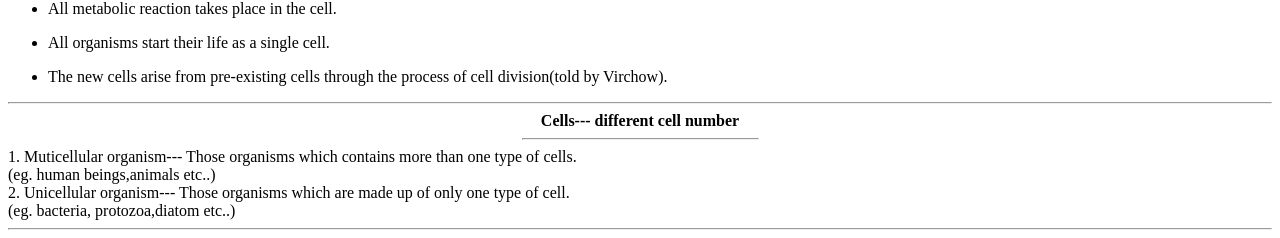
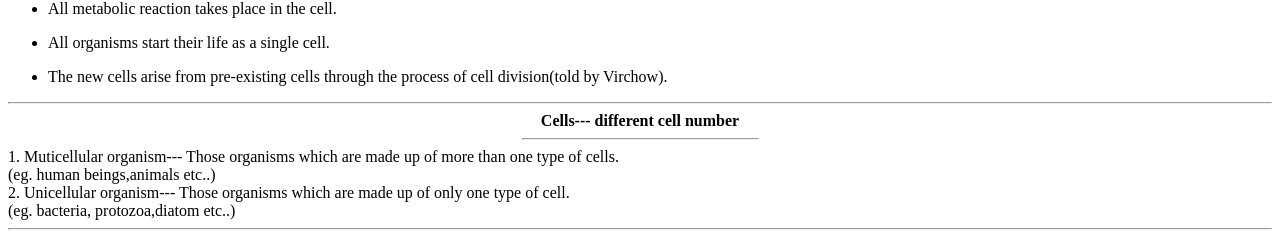
Before and after one commit to Exhub-coding-zone/Class-9-Cell-Notes, a plain HTML site: page index.html in a window 1280 px wide. Shown: the part 1111-1349 px from the top of the page. Drawn offline with Linux system fonts and the light colour scheme.

Commit message:
Update index.html

```diff
--- a/index.html
+++ b/index.html
@@ -64,7 +64,7 @@
 
 <header><b><center> Cells--- different cell number</center></b></header><hr width="235">
 <div>
-    <section> 1. Muticellular organism---  Those organisms which contains more than one type of cells.<br>(eg. human beings,animals etc..)</section>
+    <section> 1. Muticellular organism---  Those organisms which are made up of more than one type of cells.<br>(eg. human beings,animals etc..)</section>
     <section> 2. Unicellular organism---  Those organisms which are made up of  only one  type of cell.<br>(eg.  bacteria, protozoa,diatom etc..)</section>
 </div> <hr>
 
```
